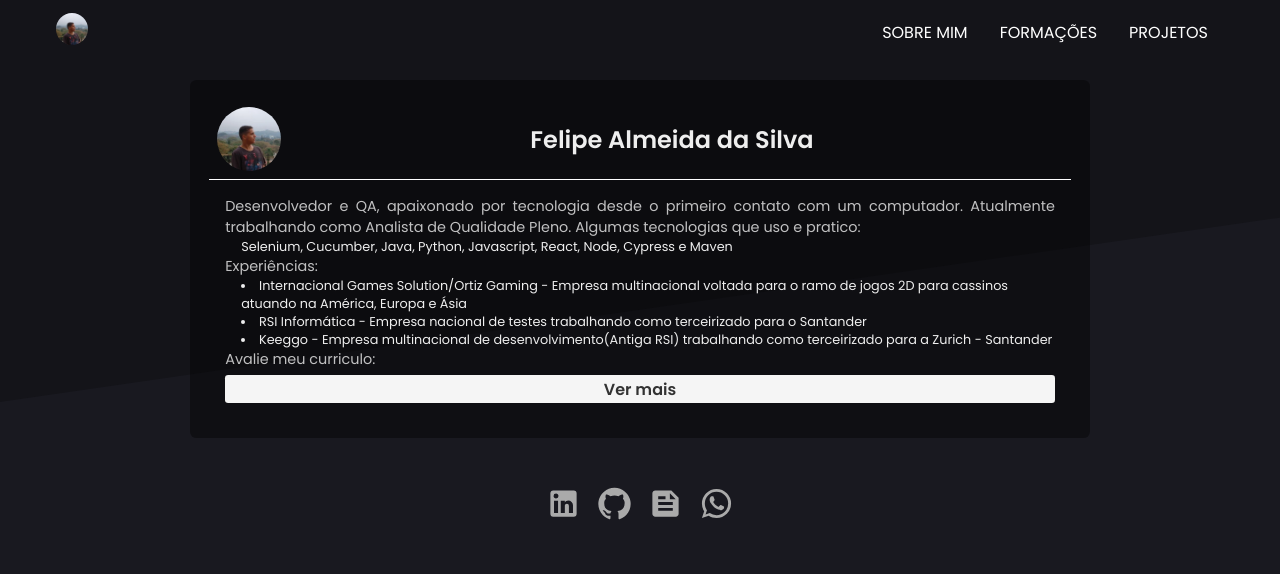
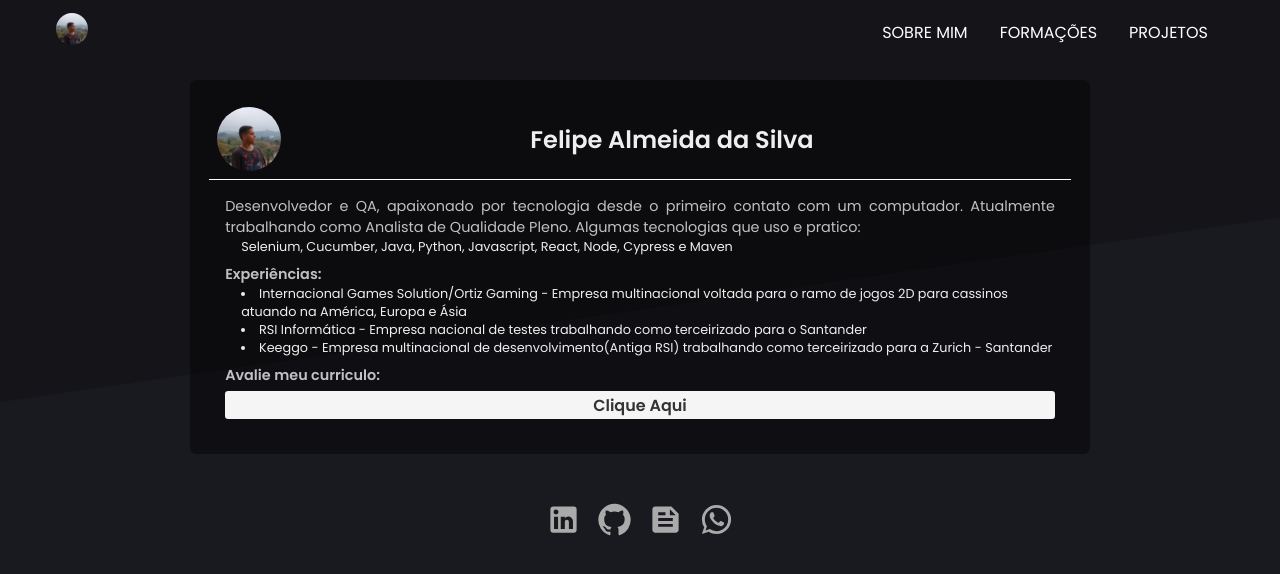
Before and after one commit to FelipeAL00/felipeal00.github.io, a React (Create React App) app: page / in a window 1280 px wide. Shown: the top 574 px of the page. Built offline with nearby package versions, Linux system fonts and the light colour scheme.

Commit message:
corrigindo curriculo + aplicando formacoes mais didatico e dinamico

```diff
--- a/package.json
+++ b/package.json
@@ -26,7 +26,7 @@
     "test": "react-scripts test",
     "eject": "react-scripts eject",
     "predeploy": "npm run build",
-    "deploy": "gh-pages -d build"
+    "deploy": "gh-pages -b master -d build"
   },
   "eslintConfig": {
     "extends": [
--- a/src/components/List/styles.js
+++ b/src/components/List/styles.js
@@ -24,6 +24,12 @@ export const Component = styled.a`
 
   display: flex;
   flex-direction: column;
+  transition: all 0.2s;
+
+  &:hover {
+    background: #fff;
+    color: #000;
+  }
 `;
 
 export const Header = styled.div`
--- a/src/pages/AboutMe/index.jsx
+++ b/src/pages/AboutMe/index.jsx
@@ -23,7 +23,7 @@ export default function AboutMe() {
             Maven
           </label>
 
-          <p>Experiências:</p>
+          <strong>Experiências:</strong>
           <li>
             Internacional Games Solution/Ortiz Gaming - Empresa multinacional
             voltada para o ramo de jogos 2D para cassinos atuando na América,
@@ -38,9 +38,9 @@ export default function AboutMe() {
             trabalhando como terceirizado para a Zurich - Santander{" "}
           </li>
 
-          <p>Avalie meu curriculo: </p>
+          <strong>Avalie meu curriculo: </strong>
           <a href={pdf} target="_blank" rel="noreferrer">
-            <span>Ver mais</span>
+            <span>Clique Aqui</span>
           </a>
         </Body>
       </Content>
--- a/src/pages/AboutMe/styles.js
+++ b/src/pages/AboutMe/styles.js
@@ -53,6 +53,14 @@ export const Body = styled.div`
     text-align: justify;
   }
 
+  strong {
+    font-size: 0.9rem;
+    opacity: 0.8;
+    width: 100%;
+    text-align: justify;
+    margin-top: 0.5rem;
+  }
+
   li {
     font-size: 0.8rem;
     margin-left: 1rem;
--- a/src/pages/Education/index.jsx
+++ b/src/pages/Education/index.jsx
@@ -17,6 +17,7 @@ import List from "../../components/List";
 function Education() {
   return (
     <Container>
+      <h3>Formação Acadêmica</h3>
       <EducationList>
         <Content
           href="https://www.fecaf.com.br/cursos/analise-e-desenvolvimento-de-sistemas"
@@ -103,6 +104,7 @@ function Education() {
           </EducationBody>
         </Content>
       </EducationList>
+      <h3>Formação Complementar</h3>
       <List data={certifieds} />
     </Container>
   );
--- a/src/pages/Education/styles.js
+++ b/src/pages/Education/styles.js
@@ -3,6 +3,10 @@ import styled from "styled-components";
 export const Container = styled.div`
   margin: 5rem auto;
   margin-bottom: 2rem;
+
+  h3 {
+    margin: 1rem 0.6rem;
+  }
 
   strong {
     font-size: 1rem;
@@ -33,8 +37,11 @@ export const Content = styled.a`
   transition: all 0.2s;
   text-decoration: none;
   color: var(--text);
+  cursor: pointer;
   &:hover {
-    opacity: 0.9;
+    background: #fff;
+    color: #000;
+    border-color: #000;
   }
 `;
 
@@ -81,5 +88,3 @@ export const EducationBody = styled.div`
     font-size: 0.6rem;
   }
 `;
-
-export const ComplementarList = styled.div``;
```
Also changed, not shown: 1 other file (tests, documents, lock files or other folders).
